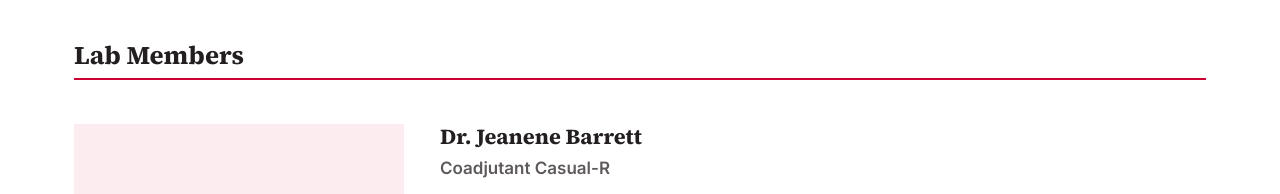
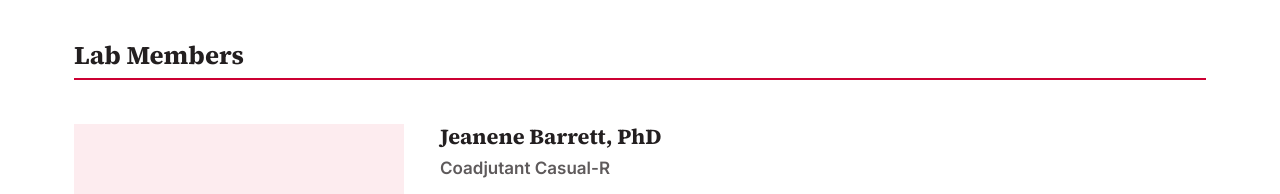
Before and after one commit to LokeshTaduri1/roach-lab-website, a plain HTML site: page team.html in a window 1280 px wide. Shown: the part 900-1094 px from the top of the page. Drawn offline with Linux system fonts and the light colour scheme.

Commit message:
Show Jeanene Barrett's PhD credential
Co-Authored-By: Claude Opus 5.5 <noreply@anthropic.com>

```diff
--- a/team.html
+++ b/team.html
@@ -156,7 +156,7 @@
             <img src="assets/people/jeanene-barrett.jpg" alt="Portrait of Dr. Jeanene Barrett" width="300" height="300" loading="lazy" decoding="async" onerror="this.parentNode.classList.add('no-photo');this.remove()">
           </div>
           <div class="person-body">
-            <h3>Dr. Jeanene Barrett</h3>
+            <h3>Jeanene Barrett, PhD</h3>
             <p class="person-role">Coadjutant Casual-R</p>
             <p><strong>Research interests:</strong> pain management and quality of care for people living with sickle cell disease, with a focus on how clinical practice and care delivery shape patients' experiences of pain and on translating research findings into practical improvements in everyday care.</p>
             <ul class="person-links">
```
